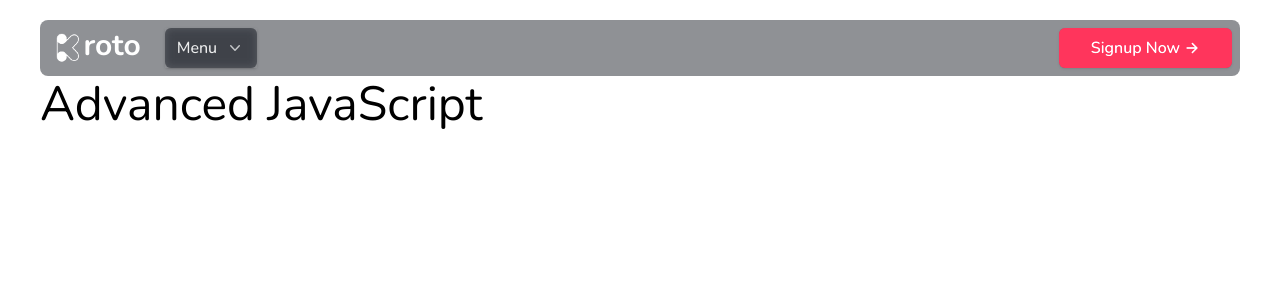
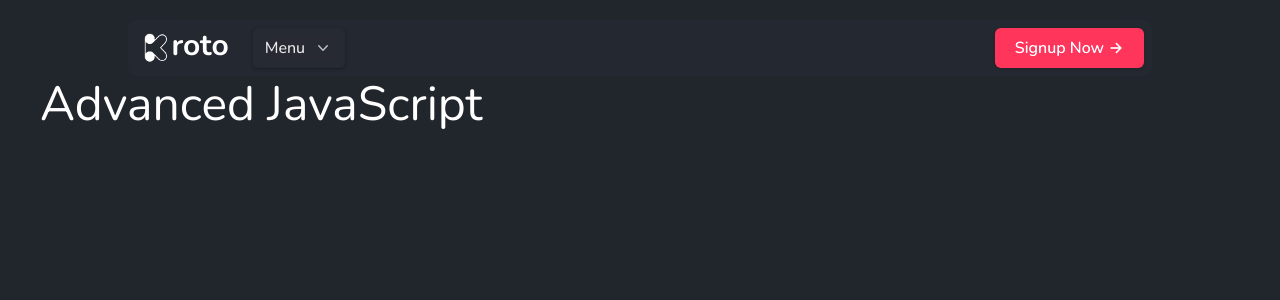
Before and after one commit to kroto-learn/kroto.in, a Next.js app: page /courses/async-js-dom in a window 1280 px wide. Shown: the top 300 px of the page. Built offline with nearby package versions, Linux system fonts and the light colour scheme.

Commit message:
added: layouts/main && minor updates

```diff
--- a/components/landing/hero.tsx
+++ b/components/landing/hero.tsx
@@ -28,9 +28,9 @@ export default function Hero({ scrollToSolution }: P) {
       setWidth(width)
     }
     document.addEventListener('mousemove', handleMouseMove)
-    document.addEventListener('touchmove', (e: any) =>
-      handleMouseMove(e.touches[0])
-    )
+    // document.addEventListener('touchmove', (e: any) =>
+    //   handleMouseMove(e.touches[0])
+    // )
 
     if (progress > 0.5) {
       document.removeEventListener('mousemove', handleMouseMove)
@@ -38,12 +38,15 @@ export default function Hero({ scrollToSolution }: P) {
 
     return () => {
       document.removeEventListener('mousemove', handleMouseMove)
+      // document.removeEventListener('touchmove', (e: any) =>
+      //   handleMouseMove(e.touches[0])
+      // )
     }
   }, [progress])
 
   return (
     <>
-      <div
+      {/* <div
         style={{ left: width }}
         className="absolute sm:hidden -translate-x-3 z-50 top-2/3"
       >
@@ -52,7 +55,7 @@ export default function Hero({ scrollToSolution }: P) {
           src="https://global-uploads.webflow.com/625593a881b8ebd169835ca5/6272dd170459e2734bd53502_handlebar.svg"
           alt=""
         />
-      </div>
+      </div> */}
       <div
         ref={refContainer}
         style={{ transform: `translateY(-${progress * 20}vh)` }}
--- a/components/landing/index.tsx
+++ b/components/landing/index.tsx
@@ -18,11 +18,19 @@ export default function Landing() {
     <div>
       <Hero scrollToSolution={scrollToSolution} />
       {/* <TutorialHell scrollToSolution={scrollToSolution} /> */}
+
       <div ref={solutionRef}>
         <Solution />
       </div>
-      <Courses />
-      <OurTeam />
+
+      <div id="courses">
+        <Courses />
+      </div>
+
+      <div id="our-team">
+        <OurTeam />
+      </div>
+
       <div id="sign-up" ref={signupRef}>
         <Signup />
       </div>
--- a/components/landing/solution.tsx
+++ b/components/landing/solution.tsx
@@ -8,24 +8,30 @@ const opacityForBlock = (sectionProgress: number, blockNo: number) => {
   return 0.2
 }
 
+const NUM_OF_PAGES = 5
+
 const Stats: React.FC = () => {
   const { scrollY } = useContext(ScrollContext)
   const refContainer = useRef<HTMLDivElement>(null)
 
-  const numOfPages = 4
   let progress = 0
 
   const { current: elContainer } = refContainer
+
   if (elContainer) {
     const { clientHeight, offsetTop } = elContainer
     const screenH = window.innerHeight
     const halfH = screenH / 2
+
     const percentY =
       Math.min(
         clientHeight + halfH,
         Math.max(-screenH, scrollY - offsetTop) + halfH
       ) / clientHeight
-    progress = Math.min(numOfPages - 0.5, Math.max(0.5, percentY * numOfPages))
+    progress = Math.min(
+      NUM_OF_PAGES - 0.5,
+      Math.max(0.5, percentY * NUM_OF_PAGES)
+    )
   }
 
   return (
@@ -72,6 +78,17 @@ const Stats: React.FC = () => {
             className="transition-opacity"
           >
             <h1>
+              <span className="font-bold">Having Problems</span> when building?
+              our <span className="font-semibold">doubt clearing team</span>{' '}
+              will clear your doubts on a{' '}
+              <span className="font-semibold">1-1 video call</span> if needed.
+            </h1>
+          </span>
+          <span
+            style={{ opacity: opacityForBlock(progress, 4) }}
+            className="transition-opacity"
+          >
+            <h1>
               <span className="font-bold">Disucssions</span> in the community
               makes you think in ways that you{' '}
               <span className="font-semibold">
--- /dev/null
+++ b/components/layouts/main.tsx
@@ -0,0 +1,50 @@
+import type { AppProps } from 'next/app'
+import Head from 'next/head'
+import Navbar from '../navbar'
+
+interface P extends AppProps {
+  children: React.ReactNode
+}
+
+export default function Layout({ children, router }: P) {
+  return (
+    <>
+      <Head>
+        <title>Kroto</title>
+        <meta property="og:type" content="website" />
+        <meta property="og:title" content="Kroto - Learn Build Discuss" />
+        <meta property="og:title" content="Kroto - Learn Build Discuss" />
+        <meta property="og:url" content="https://www.kroto.in" />
+        <meta name="twitter:card" content="summary_large_image" />
+        <meta property="twitter:domain" content="www.kroto.in" />
+        <meta property="twitter:url" content="https://www.kroto.in" />
+        <meta name="twitter:title" content="Kroto - Learn Build Discuss" />
+        <meta property="og:image" content="https://www.kroto.in/kroto-og.png" />
+        <meta
+          property="og:image:url"
+          content="https://www.kroto.in/kroto-og.png"
+        />
+        <meta property="og:image:width" content="1200" />
+        <meta property="og:image:height" content="630" />
+        <meta
+          name="twitter:image"
+          content="https://www.kroto.in/kroto-og.png"
+        />
+        <meta
+          property="og:description"
+          content="Struggling to learn to code? This is the solution."
+        />
+        <meta
+          name="description"
+          content="Struggling to learn to code? This is the solution."
+        />
+        <meta
+          name="twitter:description"
+          content="Struggling to learn to code? This is the solution."
+        />
+      </Head>
+      <Navbar path={router.asPath} />
+      <div className="mt-20">{children}</div>
+    </>
+  )
+}
--- a/components/navbar/index.tsx
+++ b/components/navbar/index.tsx
@@ -7,7 +7,6 @@ import { SiBookstack, SiGoogleclassroom } from 'react-icons/si'
 import { AiOutlineQuestion } from 'react-icons/ai'
 import { ScrollContext } from '../scroll-observer'
 import { IoArrowForward } from 'react-icons/io5'
-import { useRouter } from 'next/router'
 import Link from 'next/link'
 
 const solutions = [
@@ -21,16 +20,48 @@ const solutions = [
   {
     name: 'Courses',
     description: 'Create your own targeted content',
-    href: '##',
+    href: '#courses',
     icon: SiBookstack,
   },
   {
     name: 'About Us',
     description: 'Keep track of your growth',
-    href: '##',
+    href: '#our-team',
     icon: AiOutlineQuestion,
   },
 ]
+
+export default function Navbar({ path }: { path: string }) {
+  const { scrollY } = useContext(ScrollContext)
+
+  return (
+    <div
+      className={`fixed ${
+        scrollY < 200 && path === '/'
+          ? 'top-0 right-0 left-0 my-2 '
+          : 'top-2 md:top-5 left-2 bg-[#282c34]/50 backdrop-blur-lg rounded-lg right-2 sm:left-5 sm:right-5 md:left-10 md:right-10'
+      }  z-50 p-2 max-w-full md:max-w-[80%] mx-auto transition-all`}
+    >
+      <div className="flex flex-col sm:flex-row sm:justify-between">
+        <div className="flex justify-between sm:justify-start items-center">
+          <div className="">
+            <KrotoLogo />
+          </div>
+          <div className="order-last px-5">
+            <Menu />
+          </div>
+        </div>
+        <div className="hidden sm:block order-last">
+          <a href="#sign-up">
+            <button className="group inline-flex gap-1 items-center rounded-md brightness-110 bg-[#EF3054] backdrop-blur-sm shadow px-5 py-2 text-base text-white font-medium hover:scale-105 active:scale-100 hover:text-opacity-100 transition-all">
+              Signup Now <IoArrowForward />
+            </button>
+          </a>
+        </div>
+      </div>
+    </div>
+  )
+}
 
 export function KrotoLogo() {
   return (
@@ -42,40 +73,6 @@ export function KrotoLogo() {
         <h2 className="text-3xl text-white font-bold -translate-x-1">roto</h2>
       </div>
     </Link>
-  )
-}
-
-export default function Navbar() {
-  const { scrollY } = useContext(ScrollContext)
-  const router = useRouter()
-
-  return (
-    <div
-      className={`fixed ${
-        scrollY < 200 && router.asPath === '/'
-          ? 'top-0 right-0 left-0 my-2 mx-2 md:mx-10'
-          : 'top-5 left-2 bg-[#21252C]/50 backdrop-blur-lg   rounded-lg right-2 sm:left-5 sm:right-5 md:left-10 md:right-10'
-      }  z-50 p-2 transition-all`}
-    >
-      {/* Left Side */}
-      <div className="flex flex-col sm:flex-row sm:justify-between">
-        <div className="flex justify-between sm:justify-start items-center">
-          <div className="">
-            <KrotoLogo />
-          </div>
-          <div className="order-last px-5">
-            <Menu />
-          </div>
-        </div>
-        <div className="hidden sm:block order-last">
-          <a href="#sign-up">
-            <button className="group inline-flex gap-1 items-center rounded-md brightness-110 bg-[#EF3054] backdrop-blur-sm shadow px-8 py-2 text-base text-white font-medium hover:scale-105 active:scale-100 hover:text-opacity-100 transition-all">
-              Signup Now <IoArrowForward />
-            </button>
-          </a>
-        </div>
-      </div>
-    </div>
   )
 }
 
--- a/pages/_app.tsx
+++ b/pages/_app.tsx
@@ -1,51 +1,14 @@
 import '../styles/globals.css'
 import type { AppProps } from 'next/app'
 import ScrollObserver from '../components/scroll-observer'
-import Navbar from '../components/navbar'
-import Head from 'next/head'
+import Layout from '../components/layouts/main'
 
-export default function App({ Component, pageProps }: AppProps) {
+export default function App({ Component, pageProps, router }: AppProps) {
   return (
     <>
-      <Head>
-        <title>Kroto</title>
-        <meta property="og:type" content="website" />
-        <meta property="og:title" content="Kroto - Learn Build Discuss" />
-        <meta property="og:title" content="Kroto - Learn Build Discuss" />
-        <meta property="og:url" content="https://www.kroto.in" />
-        <meta name="twitter:card" content="summary_large_image" />
-        <meta property="twitter:domain" content="www.kroto.in" />
-        <meta property="twitter:url" content="https://www.kroto.in" />
-        <meta name="twitter:title" content="Kroto - Learn Build Discuss" />
-        <meta property="og:image" content="https://www.kroto.in/kroto-og.png" />
-        <meta
-          property="og:image:url"
-          content="https://www.kroto.in/kroto-og.png"
-        />
-        <meta property="og:image:width" content="1200" />
-        <meta property="og:image:height" content="630" />
-        <meta
-          name="twitter:image"
-          content="https://www.kroto.in/kroto-og.png"
-        />
-        <meta
-          property="og:description"
-          content="Struggling to learn to code? This is the solution."
-        />
-        <meta
-          name="description"
-          content="Struggling to learn to code? This is the solution."
-        />
-        <meta
-          name="twitter:description"
-          content="Struggling to learn to code? This is the solution."
-        />
-      </Head>
       <ScrollObserver>
-        <Navbar />
-        <div className="mt-20">
-          <Component {...pageProps} />
-        </div>
+        <Layout router={router} {...pageProps} />
+        <Component {...pageProps} />
       </ScrollObserver>
     </>
   )
--- a/styles/globals.css
+++ b/styles/globals.css
@@ -8,6 +8,8 @@
   html {
     font-family: Nunito;
     scroll-behavior: smooth;
+    background-color: #21252C;
+    color: white;
   }
 }
 
```
